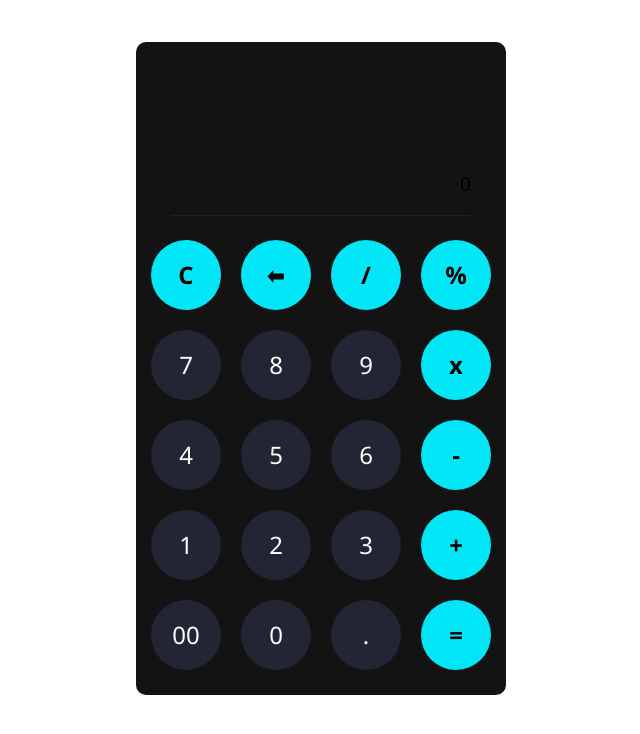
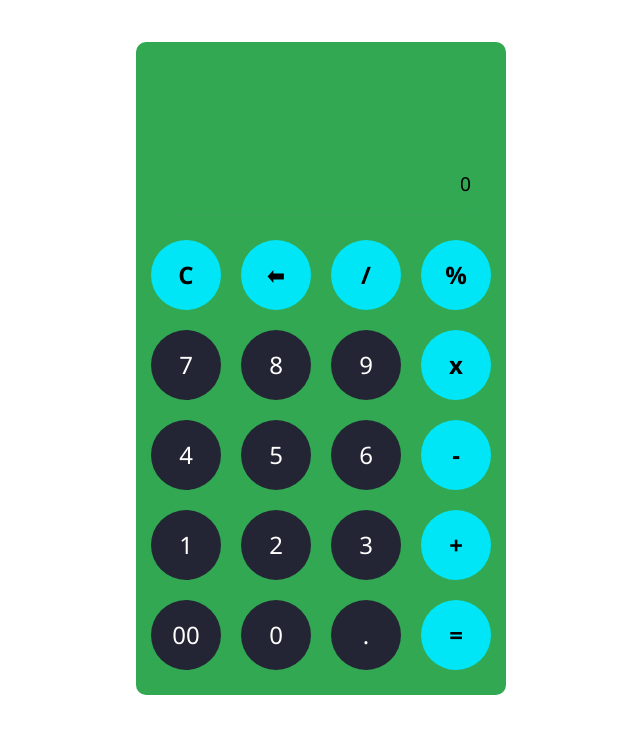
Before and after one commit to sanjeevbcep/Calcy, a plain HTML site: page index.html in a window 1280 px wide. Shown: the whole page, without its empty margins (319-959 px from the left). Drawn offline with Linux system fonts and the light colour scheme.

Commit message:
container improve

```diff
--- a/style.css
+++ b/style.css
@@ -11,7 +11,7 @@ body{
 }
 
 .container{
-    background-color: #131313;
+    background-color: #32a852;
     max-width: 300px;
     height: auto;
     display: flex;
```
